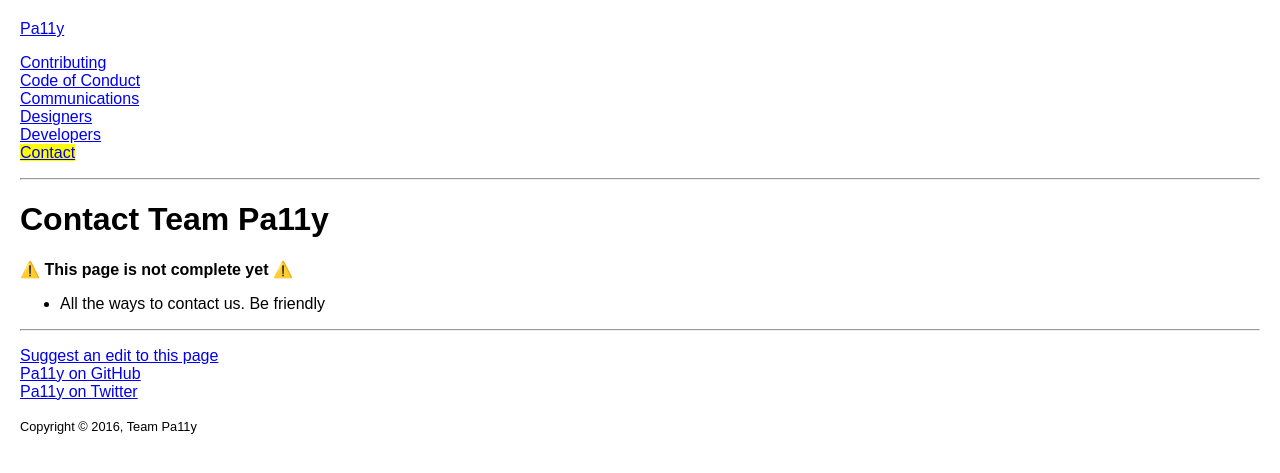
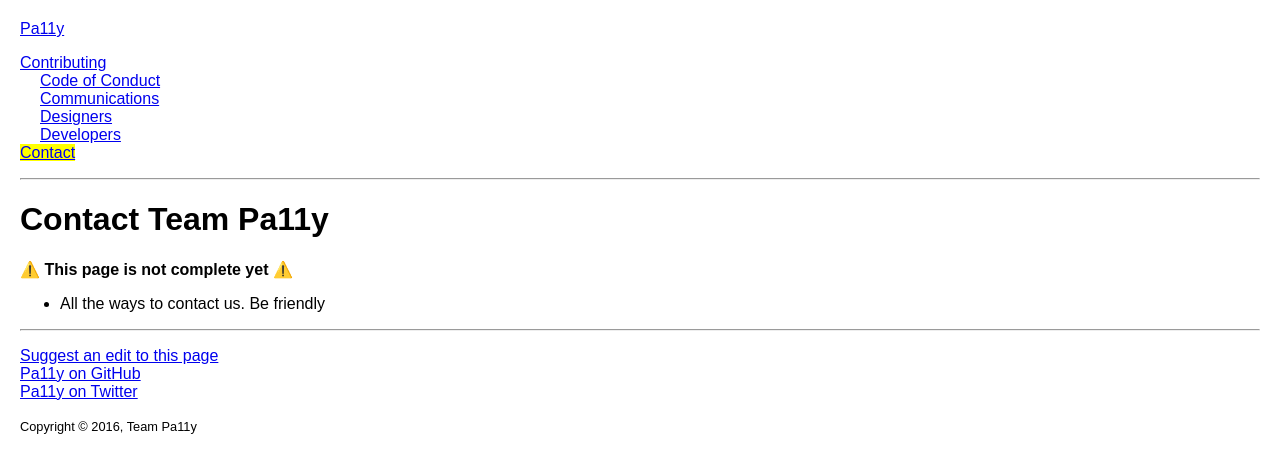
Before and after one commit to pa11y/pa11y.github.io, a Jekyll site: the page built from pages/contact.md, in a window 1280 px wide. Shown: the top 473 px of the page. Built offline with Jekyll 4.4.1, drawn with Linux system fonts in a browser that asks for light colours; emoji names are drawn with the system emoji font.

Commit message:
Move the contributing pages into a subnav

```diff
--- a/_includes/header.html
+++ b/_includes/header.html
@@ -10,7 +10,7 @@
 				<a href="/contributing/">
 					Contributing
 				</a>
-			</li>
+				<ul class="site-navigation__subnav">
 
 					<li class="site-navigation__item {% if page.url == '/contributing/code-of-conduct/' %}site-navigation__item--current{% endif %}">
 						<a href="/contributing/code-of-conduct/">
@@ -36,6 +36,9 @@
 						</a>
 					</li>
 
+				</ul>
+			</li>
+
 			<li class="site-navigation__item {% if page.url == '/contact/' %}site-navigation__item--current{% endif %}">
 				<a href="/contact/">
 					Contact
--- a/asset/style/site.scss
+++ b/asset/style/site.scss
@@ -16,6 +16,11 @@ body {
 	padding-left: 0;
 }
 
-.site-navigation__item--current a {
+.site-navigation__subnav {
+	list-style: none;
+	padding-left: 20px;
+}
+
+.site-navigation__item--current > a {
 	background-color: #ff0;
 }
```
Lines whose indentation alone changed are shown as unchanged.
